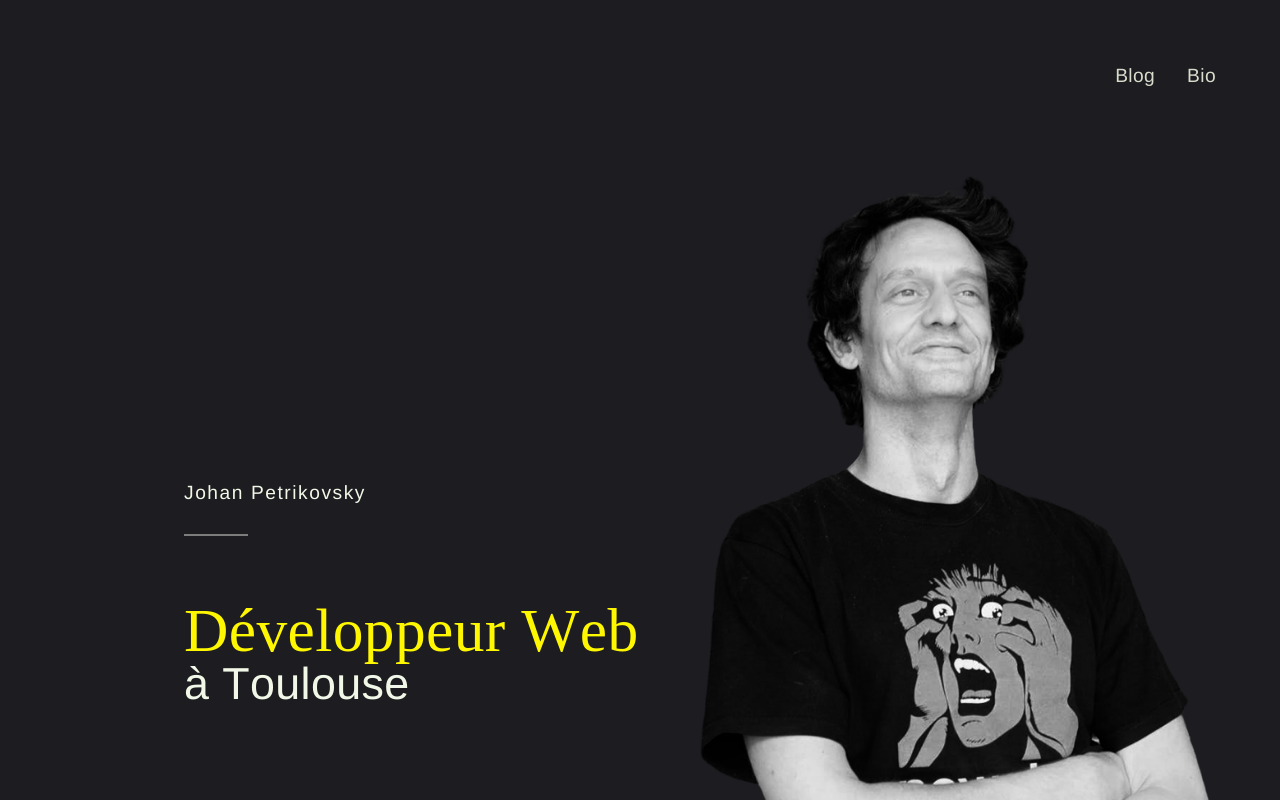
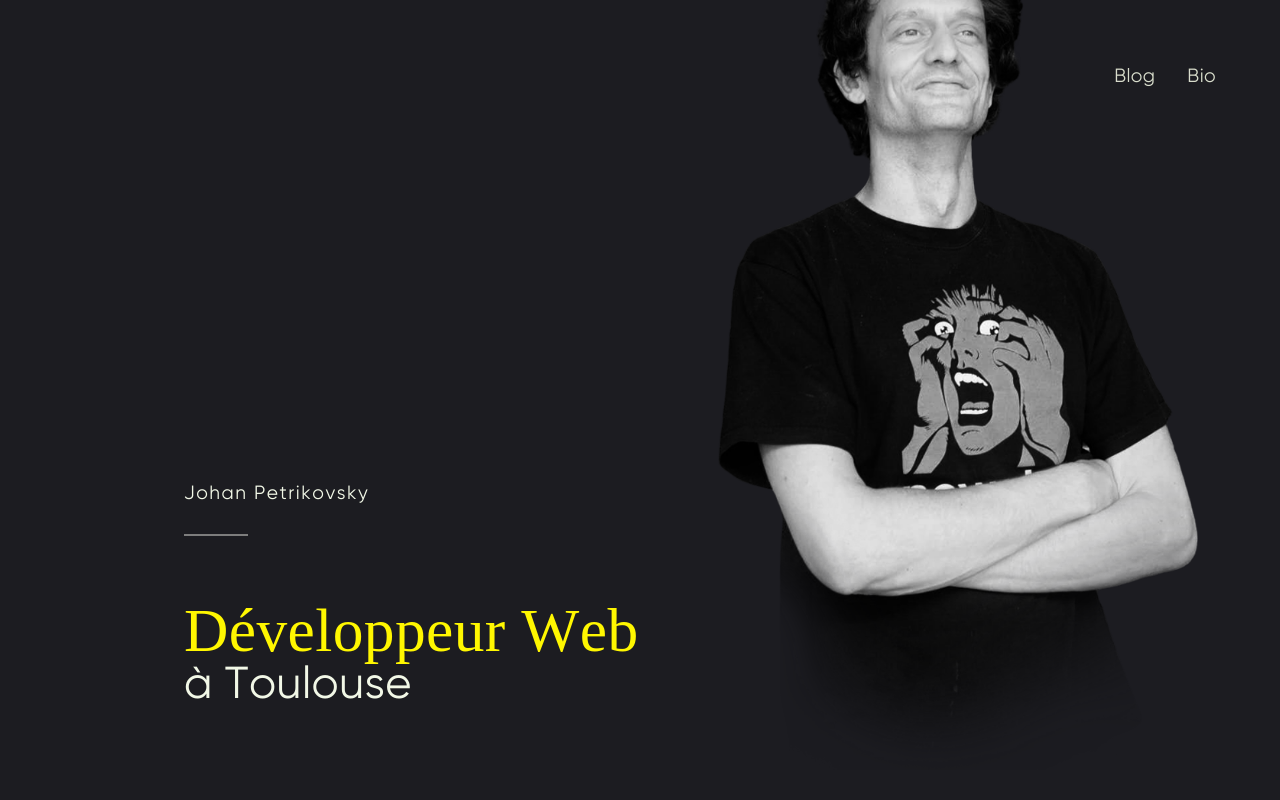
Before and after one commit to barbgegrasse/blog-v2, a Gatsby site: page / in a window 1280 px wide. Shown: the top 800 px of the page. Built offline with nearby package versions, Linux system fonts and the light colour scheme; Gatsby itself is replaced by a stand-in of ours; a web font is replaced by a local one.

Commit message:
update home

```diff
--- a/package.json
+++ b/package.json
@@ -39,7 +39,8 @@
     "react-intersection-observer": "^8.28.5",
     "react-smooth-scrollbar": "^8.0.6",
     "react-syntax-highlighter": "^12.2.1",
-    "smooth-scrollbar": "^8.5.3"
+    "smooth-scrollbar": "^8.5.3",
+    "smooth-scrollbar-react": "^1.0.0"
   },
   "devDependencies": {
     "babel-eslint": "^9.0.0",
--- a/src/components/Layout.jsx
+++ b/src/components/Layout.jsx
@@ -1,7 +1,6 @@
 import PropTypes from 'prop-types'
 import React, { useRef, useEffect, useContext } from 'react'
 import gsap from 'gsap'
-import Scrollbar from 'react-smooth-scrollbar'
 import useWindowSize from '../hooks/useWindowSize'
 import { myContext } from '../../provider'
 import Header from './Header'
@@ -21,60 +20,60 @@ const Layout = ({ children }) => {
   const app = useRef()
   const scrollContainer = useRef()
 
-  // Configs
-  const data = {
-    ease: 0.1,
-    current: 0,
-    previous: 0,
-    rounded: 0,
-  }
+  // // Configs
+  // const data = {
+  //   ease: 0.1,
+  //   current: 0,
+  //   previous: 0,
+  //   rounded: 0,
+  // }
 
-  // Set the height of the body to the height of the scrolling div
-  const setBodyHeight = () => {
-    document.body.style.height = `${
-      scrollContainer.current.getBoundingClientRect().height
-    }px`
-  }
+  // // Set the height of the body to the height of the scrolling div
+  // const setBodyHeight = () => {
+  //   document.body.style.height = `${
+  //     scrollContainer.current.getBoundingClientRect().height
+  //   }px`
+  // }
 
-  // set the height of the body.
-  useEffect(() => {
-    setBodyHeight()
-  }, [size.height])
+  // // set the height of the body.
+  // useEffect(() => {
+  //   setBodyHeight()
+  // }, [size.height])
 
-  // Scrolling
-  const skewScrolling = () => {
-    // Set Current to the scroll position amount
-    data.current = window.scrollY
-    // Set Previous to the scroll previous position
-    data.previous += (data.current - data.previous) * data.ease
-    // Set rounded to
-    data.rounded = Math.round(data.previous * 100) / 100
+  // // Scrolling
+  // const skewScrolling = () => {
+  //   // Set Current to the scroll position amount
+  //   data.current = window.scrollY
+  //   // Set Previous to the scroll previous position
+  //   data.previous += (data.current - data.previous) * data.ease
+  //   // Set rounded to
+  //   data.rounded = Math.round(data.previous * 100) / 100
 
-    // Difference between
-    const difference = data.current - data.rounded
-    const acceleration = difference / size.width
-    const velocity = +acceleration
-    const skew = velocity * 1.5
+  //   // Difference between
+  //   const difference = data.current - data.rounded
+  //   const acceleration = difference / size.width
+  //   const velocity = +acceleration
+  //   const skew = velocity * 5
 
-    // Assign skew and smooth scrolling to the scroll container
-    if (scrollContainer.current) {
-      scrollContainer.current.style.transform = `translate3d(0, -${data.rounded}px, 0) skewY(${skew}deg)`
-    }
+  //   // Assign skew and smooth scrolling to the scroll container
+  //   if (scrollContainer.current) {
+  //     scrollContainer.current.style.transform = `translate3d(0, -${data.rounded}px, 0) skewY(${skew}deg)`
+  //   }
 
-    // loop vai raf
-    requestAnimationFrame(() => skewScrolling())
-  }
+  //   // loop
+  //   requestAnimationFrame(() => skewScrolling())
+  // }
 
-  // Run scrollrender once page is loaded.
-  useEffect(() => {
-    requestAnimationFrame(() => skewScrolling())
-  }, [])
+  // // Run scrollrender once page is loaded.
+  // useEffect(() => {
+  //   requestAnimationFrame(() => skewScrolling())
+  // }, [])
 
   // memoise the inital timeline in a ref so it doesnt get recreated each render.
   const { current: tl } = useRef(gsap.timeline({ paused: true }))
 
   useEffect(() => {
-    tl.to(app.current, {
+    tl.to('body', {
       visibility: 'visible',
     })
     tl.play()
@@ -86,37 +85,23 @@ const Layout = ({ children }) => {
 
   const childrenWithProps = React.Children.map(elements, child =>
     React.cloneElement(child, {
-      timeline: tl,
+      tl,
       scrollContainer,
     })
   )
 
   return (
-    <myContext.Consumer>
-      {context => (
     <>
       <Header tl={tl} />
-          {/* <Scrollbar
-            onScroll={(status, data) => {
-              context.updateScroll(data.offset.y)
-            }}
-            damping={context.damping}
-          >
-
-          </Scrollbar> */}
-
       <GlobalWrapper ref={app} className="GlobalWrapper">
         <ScrollWrapper ref={scrollContainer} className="ScrollWrapper">
           <GlobalStyle />
-
           <MainContainer className="main-container">
             {childrenWithProps}
           </MainContainer>
         </ScrollWrapper>
       </GlobalWrapper>
     </>
-      )}
-    </myContext.Consumer>
   )
 }
 
--- a/src/components/home/BlockPresentation.jsx
+++ b/src/components/home/BlockPresentation.jsx
@@ -10,7 +10,7 @@ const BlockPresentation = ({ tl, homeAnimation }) => {
 
   useEffect(() => {
     if (homeAnimation) {
-      tl.current.from(
+      tl.from(
         text1.current,
         1.0,
         {
@@ -21,7 +21,7 @@ const BlockPresentation = ({ tl, homeAnimation }) => {
         '-=1'
       )
 
-      tl.current.from(
+      tl.from(
         text2.current,
         1.0,
         {
@@ -32,7 +32,7 @@ const BlockPresentation = ({ tl, homeAnimation }) => {
         '-=0.8'
       )
 
-      tl.current.from(
+      tl.from(
         text3.current,
         1.0,
         {
@@ -104,9 +104,7 @@ const BlockPresentation = ({ tl, homeAnimation }) => {
 BlockPresentation.propTypes = {
   homeAnimation: PropTypes.bool.isRequired,
   tl: PropTypes.shape({
-    current: PropTypes.shape({
-      from: PropTypes.func,
-    }),
+    from: PropTypes.func,
   }),
 }
 
--- a/src/components/home/MainTitle.jsx
+++ b/src/components/home/MainTitle.jsx
@@ -17,7 +17,7 @@ const BlockMainTitle = ({ tl, homeAnimation }) => {
   const refSep = useRef(null)
   const refTown = useRef(null)
 
-  const timelineSettings = {
+  const tlSettings = {
     staggerValue: 0.014,
     charsDuration: 0.5,
   }
@@ -45,45 +45,44 @@ const BlockMainTitle = ({ tl, homeAnimation }) => {
       })
       const charsTown = splitTown.chars
 
-      tl.current
-        .from(refSep.current, {
-          scaleX: 0,
-          duration: 0.25,
-          delay: 0.5,
-        })
+      tl.from(refSep.current, {
+        scaleX: 0,
+        duration: 0.25,
+        delay: 0.5,
+      })
         .addLabel('splitName')
         .staggerFrom(
           charsName,
-          timelineSettings.charsDuration,
+          tlSettings.charsDuration,
           {
             ease: 'Power3.easeInOut',
             y: '+100%',
             opacity: 0,
           },
-          timelineSettings.staggerValue
+          tlSettings.staggerValue
         )
         .addLabel('splitjob')
         .staggerFrom(
           charsJob,
-          timelineSettings.charsDuration,
+          tlSettings.charsDuration,
           {
             ease: 'Power3.easeInOut',
             y: '+100%',
             opacity: 0,
           },
-          timelineSettings.staggerValue,
+          tlSettings.staggerValue,
           '-=0.5'
         )
         .addLabel('splitTown')
         .staggerFrom(
           charsTown,
-          timelineSettings.charsDuration,
+          tlSettings.charsDuration,
           {
             ease: 'Power3.easeInOut',
             y: '+100%',
             opacity: 0,
           },
-          timelineSettings.staggerValue,
+          tlSettings.staggerValue,
           '-=0.5'
         )
         .addLabel('endTown')
--- a/src/components/images/ImgJohanPetrikovsky.jsx
+++ b/src/components/images/ImgJohanPetrikovsky.jsx
@@ -5,8 +5,8 @@ import styled from '@emotion/styled'
 
 const ImageWrapper = styled('div')`
   position: absolute;
-  top: -64px;
-  width: min(628px, 100%);
+  bottom: 0px;
+  width: min(480px, 100%);
 `
 
 const ImgJohanPetrikovsky = () => {
@@ -25,7 +25,7 @@ const ImgJohanPetrikovsky = () => {
   `)
 
   return (
-    <ImageWrapper>
+    <ImageWrapper className="image-wrapper">
       <Img fluid={data.placeholderImage.childImageSharp.fluid} />
     </ImageWrapper>
   )
--- a/src/content/IndexContent.jsx
+++ b/src/content/IndexContent.jsx
@@ -1,5 +1,6 @@
 import PropTypes from 'prop-types'
-import React from 'react'
+import React, { useRef, useEffect } from 'react'
+import { Power1 } from 'gsap'
 
 import { GridHome } from '../styles/pages/home/index'
 import BlockMaintTitle from '../components/home/MainTitle'
@@ -7,41 +8,35 @@ import BlockPresentation from '../components/home/BlockPresentation'
 import ImgJohanPetrikovsky from '../components/images/ImgJohanPetrikovsky'
 import Overlay from '../components/home/Overlay'
 
-const IndexContent = ({
-  tl,
-  context: { scrollPosition },
-  homeAnimation,
-  timeline,
-}) => {
-  console.info(timeline)
+const IndexContent = ({ tl, context: { scrollPosition }, homeAnimation }) => {
+  const refRightCol = useRef(null)
+
+  useEffect(() => {
+    tl.addLabel('animation-profil').from(
+      refRightCol.current,
+      {
+        duration: 0.5,
+        y: '5%',
+        opacity: 0,
+        ease: Power1.easeInOut,
+      },
+      'endTown'
+    )
+
+    // eslint-disable-next-line react-hooks/exhaustive-deps
+  }, [])
+
   return (
     <>
       <GridHome>
-        <div
-          className="left-col"
-          style={{
-            position: 'relative',
-            transform: `translate3d(0, ${scrollPosition / 4}px, 0)`,
-          }}
-        >
+        <div className="left-col">
           <BlockMaintTitle homeAnimation={homeAnimation} tl={tl} />
         </div>
-        <div
-          className="right-col"
-          style={{
-            position: 'relative',
-            transform: `translate3d(0, ${scrollPosition / 2}px, 0)`,
-          }}
-        >
-          <ImgJohanPetrikovsky />
+        <div ref={refRightCol} className="right-col">
+          <ImgJohanPetrikovsky tl={tl} />
         </div>
       </GridHome>
-      <div
-        style={{
-          position: 'relative',
-          transform: `translate3d(0, ${scrollPosition / 2}px, 0)`,
-        }}
-      >
+      <div>
         <BlockPresentation homeAnimation={homeAnimation} tl={tl} />
       </div>
     </>
@@ -50,7 +45,6 @@ const IndexContent = ({
 
 IndexContent.propTypes = {
   homeAnimation: PropTypes.bool.isRequired,
-  timeline: PropTypes.string.isRequired,
   tl: PropTypes.object.isRequired,
   context: PropTypes.object.isRequired,
 }
--- a/src/html.js
+++ b/src/html.js
@@ -13,7 +13,10 @@ export default function HTML(props) {
         />
         {props.headComponents}
       </head>
-      <body style={{ backgroundColor: '#1c1c21' }} {...props.bodyAttributes}>
+      <body
+        style={{ backgroundColor: '#1c1c21', visibility: 'hidden' }}
+        {...props.bodyAttributes}
+      >
         {props.preBodyComponents}
         <div
           key={`body`}
--- a/src/pages/index.jsx
+++ b/src/pages/index.jsx
@@ -1,6 +1,5 @@
 import React, { useRef, useContext, useEffect } from 'react'
 import loadable from '@loadable/component'
-import gsap from 'gsap'
 
 import SEO from '../components/seo'
 import Layout from '../components/Layout'
@@ -8,18 +7,9 @@ import { myContext } from '../../provider'
 
 const IndexContent = loadable(() => import('../content/IndexContent'))
 
-const IndexPage = props => {
-  console.info(props)
-  const tl = useRef()
-  tl.current = gsap.timeline({ pause: true })
-
+const IndexPage = () => {
   const contextValue = useContext(myContext)
-  const { homeAnimation, changeHomeAnimation } = contextValue
-
-  useEffect(() => {
-    changeHomeAnimation(false)
-    tl.current.play()
-  })
+  const { homeAnimation } = contextValue
 
   return (
     <myContext.Consumer>
@@ -31,11 +21,7 @@ const IndexPage = props => {
               title="👨‍💻 Johan Petrikovsky"
               description="Développeur web à Toulouse. Développeur front-end et développeur back-end freelance. Je développe des applications web avec un focus sur l'utilisateur, les performances et l'accesibilité."
             />
-            <IndexContent
-              homeAnimation={homeAnimation}
-              tl={tl}
-              context={context}
-            />
+            <IndexContent homeAnimation={homeAnimation} context={context} />
           </Layout>
         </>
       )}
--- a/src/styles/global/Global.js
+++ b/src/styles/global/Global.js
@@ -156,8 +156,7 @@ export default function GlobalStyle() {
           src: url('//db.onlinewebfonts.com/t/1dc8ecd8056a5ea7aa7de1db42b5b639.eot');
           src: url('//db.onlinewebfonts.com/t/1dc8ecd8056a5ea7aa7de1db42b5b639.eot?#iefix')
               format('embedded-opentype'),
-            url('//db.onlinewebfonts.com/t/1dc8ecd8056a5ea7aa7de1db42b5b639.woff2')
-              format('woff2'),
+            url('/fonts/gilroy/gilroy.woff2') format('woff2'),
             url('//db.onlinewebfonts.com/t/1dc8ecd8056a5ea7aa7de1db42b5b639.woff')
               format('woff'),
             url('//db.onlinewebfonts.com/t/1dc8ecd8056a5ea7aa7de1db42b5b639.ttf')
@@ -207,7 +206,7 @@ export default function GlobalStyle() {
         }
 
         #app {
-          /* visibility: hidden; */
+          visibility: hidden;
         }
 
         /* HELPERS */
--- a/src/styles/global/layout.js
+++ b/src/styles/global/layout.js
@@ -6,12 +6,12 @@ const ScrollWrapper = styled('div')`
 `
 
 const GlobalWrapper = styled('div')`
-  position: fixed;
   height: 100%;
   width: 100%;
+  overflow: auto;
 
   min-height: 100vh;
-  visibility: hidden;
+  /* visibility: hidden; */
   padding: 120px 0 0 120px;
 `
 
```
Also changed, not shown: static/fonts/gilroy/gilroy.woff2 (added), 1 other file. Lines whose indentation alone changed are shown as unchanged.
